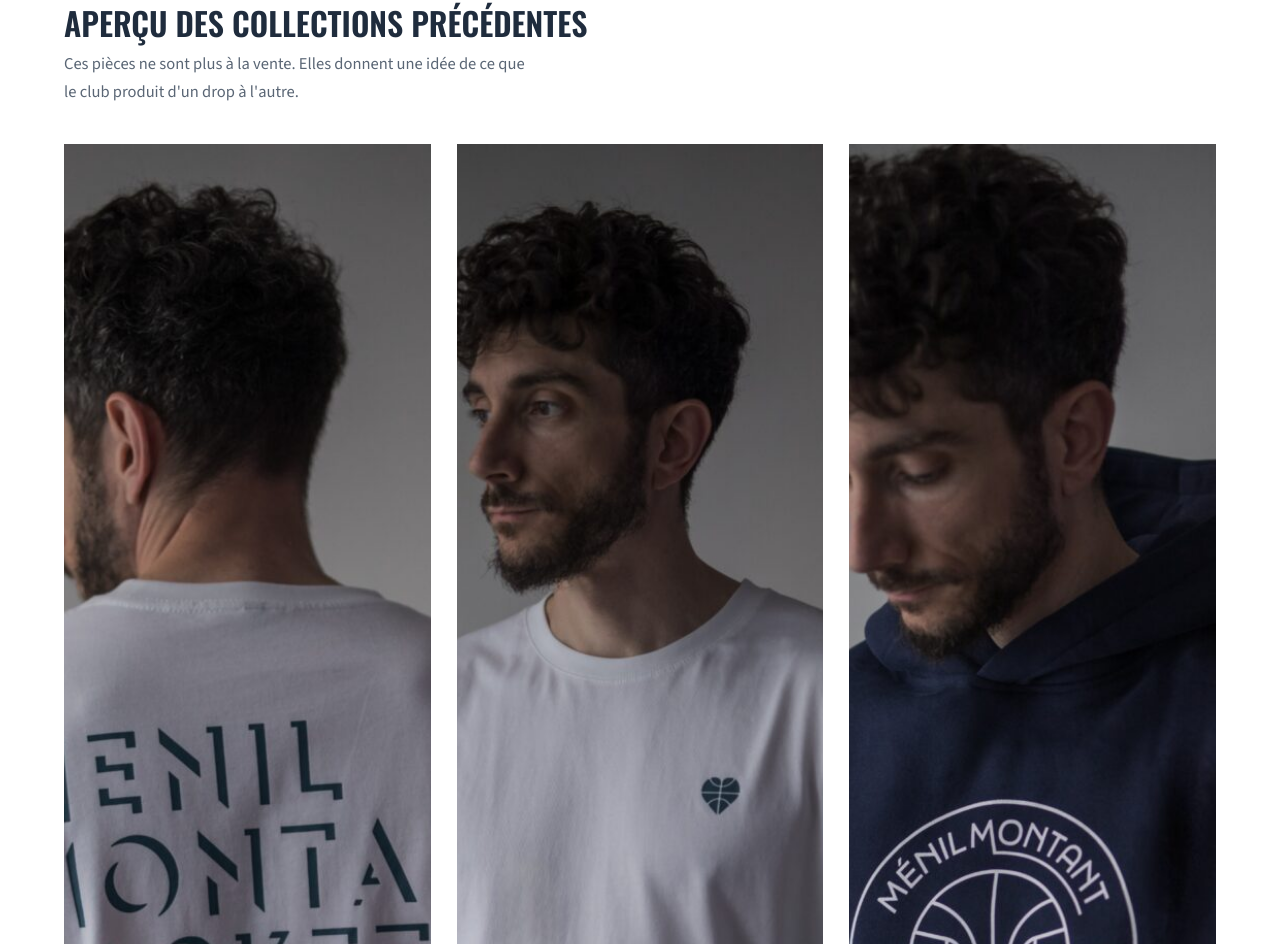
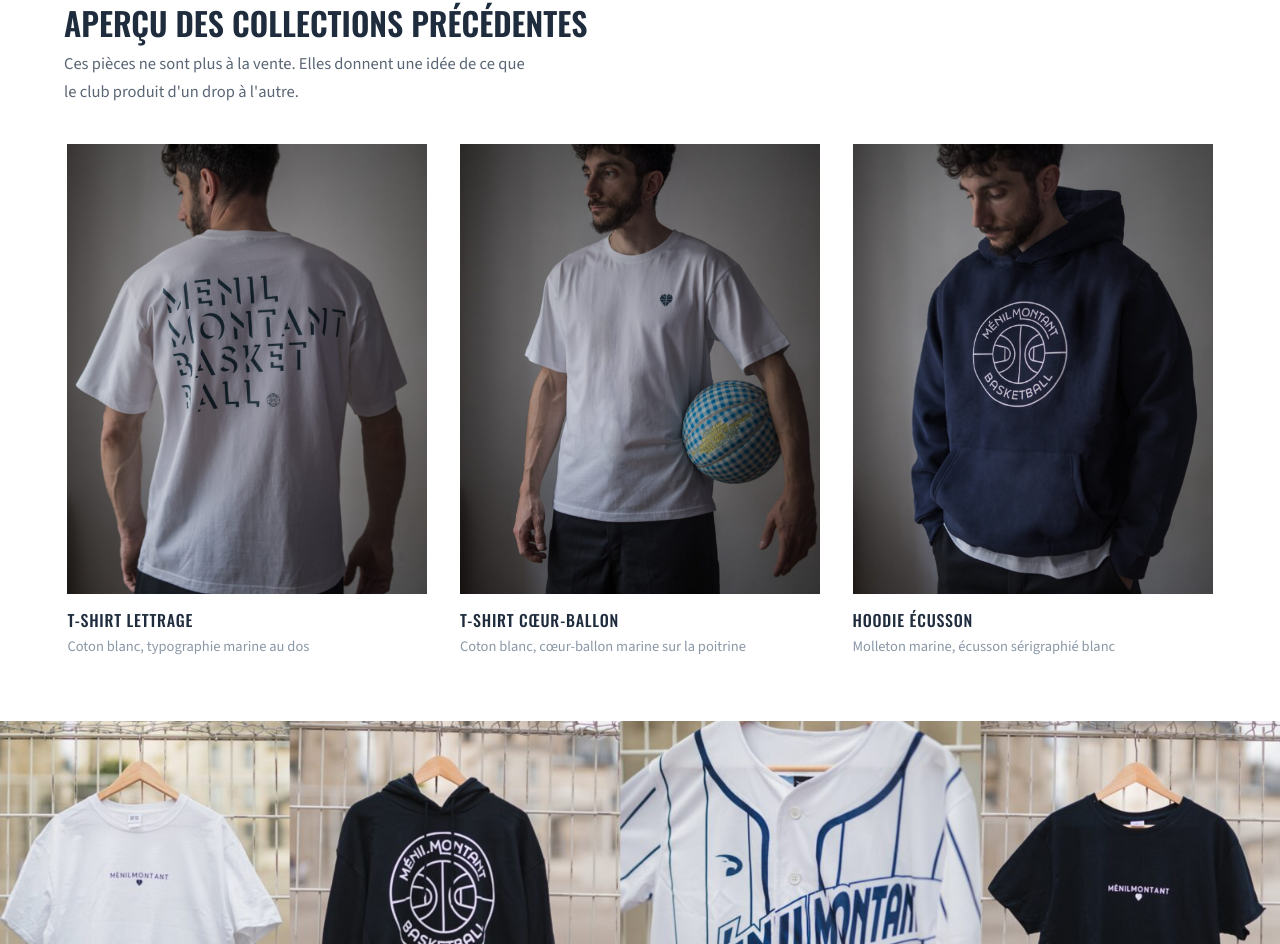
Before and after one commit to Marouan87/menilmontant-basketball, a Next.js app: page /boutique in a window 1280 px wide. Shown: the part 1761-2705 px from the top of the page. Built offline with nearby package versions, Linux system fonts and the light colour scheme.

Commit message:
Corrige le ratio des vignettes archives boutique

```diff
--- a/app/globals.css
+++ b/app/globals.css
@@ -1067,8 +1067,9 @@
 
 .archives {
   display: grid;
-  grid-template-columns: repeat(auto-fit, minmax(min(100%, 280px), 1fr));
+  grid-template-columns: repeat(auto-fit, minmax(min(100%, 260px), 1fr));
   gap: clamp(16px, 2vw, 26px);
+  justify-items: center;
 }
 
 .archive figure,
@@ -1076,10 +1077,17 @@
   margin: 0;
 }
 
+.archive {
+  width: 100%;
+  max-width: 360px;
+}
+
 .archive img {
   width: 100%;
-  aspect-ratio: 2 / 3;
+  height: auto;
+  aspect-ratio: 4 / 5;
   object-fit: cover;
+  object-position: 50% 64%;
   display: block;
 }
 
```
